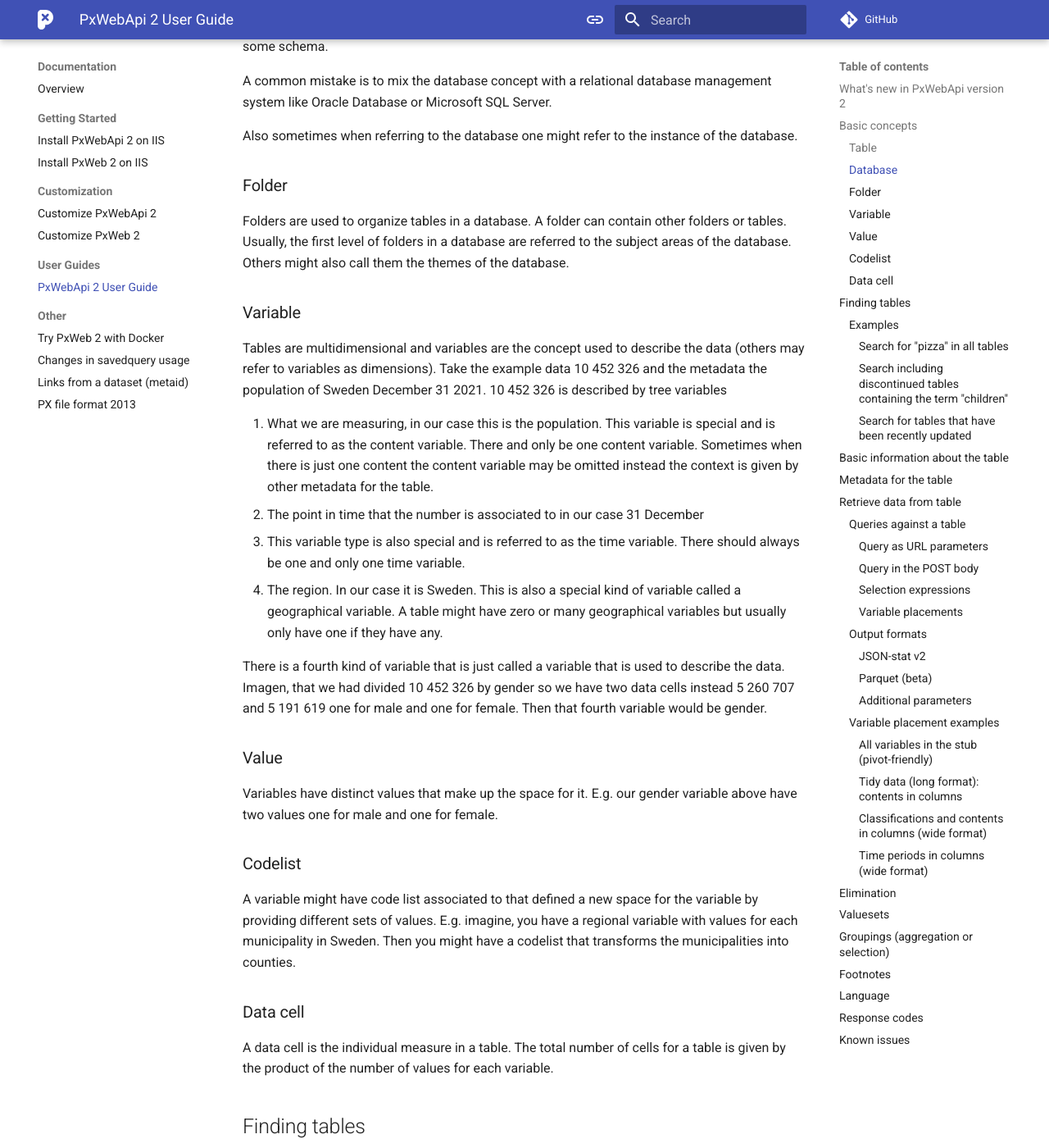
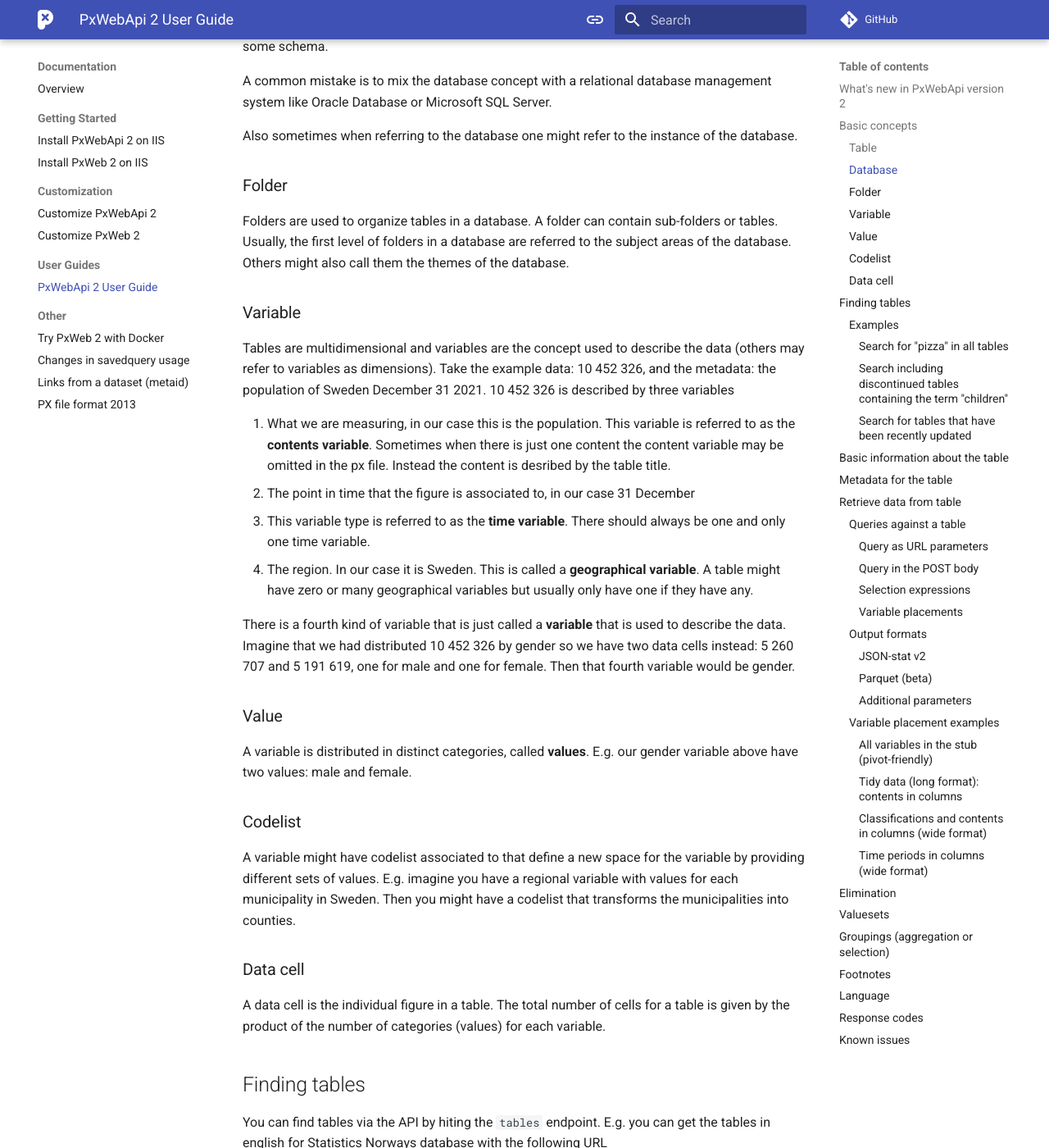
Before and after one commit to PxTools/pxtools.github.io, an MkDocs documentation site: the page built from docs/PxWebApi/documentation/user-guide.md, in a window 1280 px wide and 1400 px high, scrolled down 1432 px. Shown: the whole window at 82% size. Built offline with MkDocs 1.6.1 and Material for MkDocs 9.7.7, drawn with Linux system fonts in a browser that asks for light colours; comment, search, counter and statistics services are not loaded; some of the changed text lies outside the part shown.

Commit message:
Revise Basic concepts for clarity and consistency (#97)
* Revise Basic concepts for clarity and consistency

Corrected som typos and reformulated some descriptions a bit.

* Update user guide to clarify contents variable definition

Clarified terminology regarding contents variable in documentation.

```diff
--- a/docs/PxWebApi/documentation/user-guide.md
+++ b/docs/PxWebApi/documentation/user-guide.md
@@ -58,52 +58,50 @@
 
 ### Folder
 
-Folders are used to organize tables in a database. A folder can contain other
-folders or tables. Usually, the first level of folders in a database are referred
+Folders are used to organize tables in a database. A folder can contain sub-folders
+or tables. Usually, the first level of folders in a database are referred
 to the subject areas of the database. Others might also call them the themes of
 the database.
 
 ### Variable
 
 Tables are multidimensional and variables are the concept used to describe the
-data (others may refer to variables as dimensions).  Take the example data
-10 452 326 and the metadata the population of Sweden December 31 2021. 10 452 326
-is described by tree variables
+data (others may refer to variables as dimensions). Take the example data:
+10 452 326, and the metadata: the population of Sweden December 31 2021. 10 452 326
+is described by three variables
 
-1. What we are measuring, in our case this is the population. This variable is
-   special and is referred to as the content variable. There and only be one
-   content variable. Sometimes when there is just one content the content
-   variable may be omitted instead the context is given by other metadata for
-   the table.
-2. The point in time that the number is associated to in our case 31 December
-   2021. This variable type is also special and is referred to as the time
-   variable. There should always be one and only one time variable.
-3. The region. In our case it is Sweden. This is also a special kind of variable
-   called a geographical variable. A table might have zero or many geographical
+1. What we are measuring, in our case this is the population. This variable
+   is referred to as the **contents variable**. Sometimes when there is just one content the content
+   variable may be omitted in  the px file. Instead the content is desribed by the table title.
+2. The point in time that the figure is associated to, in our case 31 December
+   2021. This variable type is referred to as the **time
+   variable**. There should always be one and only one time variable.
+3. The region. In our case it is Sweden. This is
+   called a **geographical variable**. A table might have zero or many geographical
    variables but usually only have one if they have any.
 
-There is a fourth kind of variable that is just called a variable that is used
-to describe the data. Imagen, that we had divided 10 452 326 by gender so we
-have two data cells instead 5 260 707 and 5 191 619 one for male and one for
+There is a fourth kind of variable that is just called a **variable** that is used
+to describe the data. Imagine that we had distributed 10 452 326 by gender so we
+have two data cells instead: 5 260 707 and 5 191 619, one for male and one for
 female. Then that fourth variable would be gender.
 
 ### Value
 
-Variables have distinct values that make up the space for it. E.g. our gender
-variable above have two values one for male and one for female.
+A variable is distributed in distinct categories, called **values**. E.g. our gender
+variable above have two values: male and female.
 
 ### Codelist
 
-A variable might have code list associated to that defined a new space for the
-variable by providing different sets of values. E.g. imagine, you have a regional
+A variable might have codelist associated to that define a new space for the
+variable by providing different sets of values. E.g. imagine you have a regional
 variable with values for each municipality in Sweden. Then you might have a
 codelist that transforms the municipalities into counties.
 
 ### Data cell
 
-A data cell is the individual measure in a table.
+A data cell is the individual figure in a table.
 The total number of cells for a table is given by the product of the number of
-values for each variable.
+categories (values) for each variable.
 
 ## Finding tables
 
```
Also changed, not shown: other parts of docs/PxWebApi/documentation/user-guide.md (+4 -4 lines).
